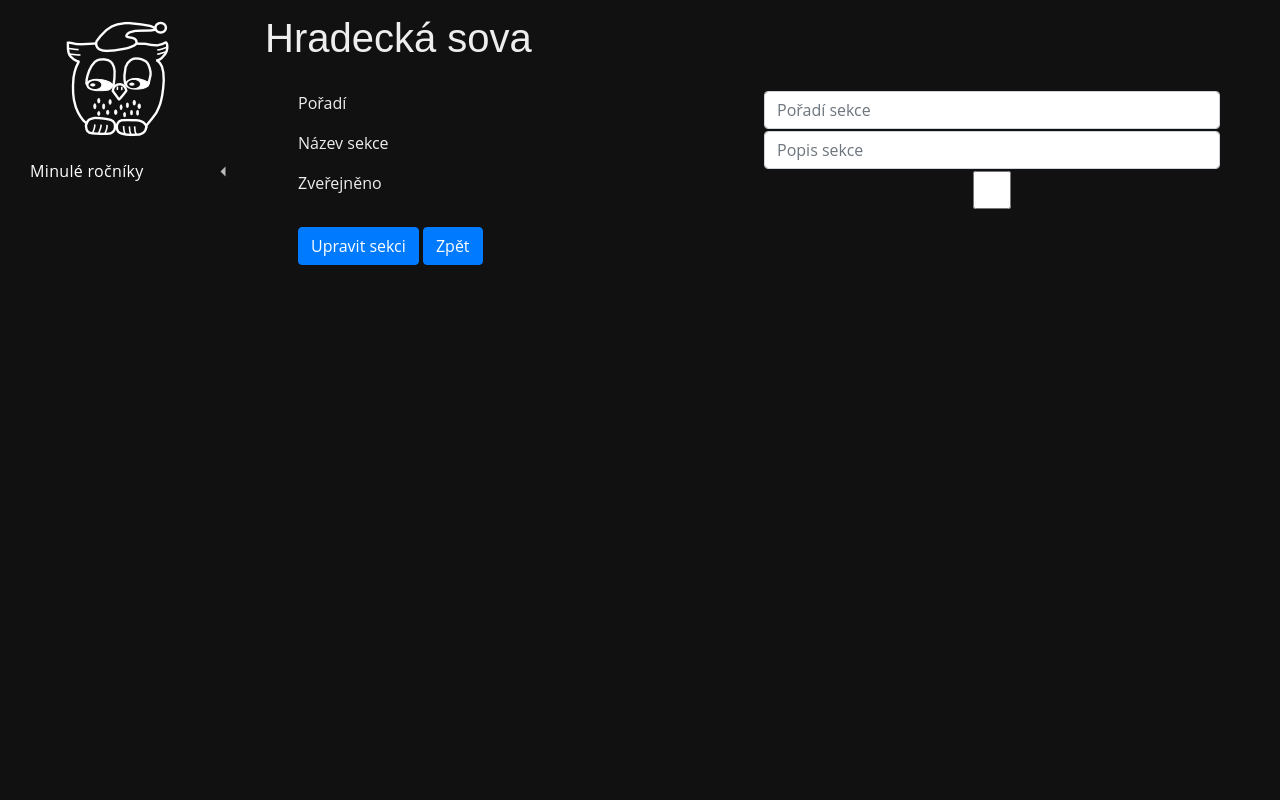
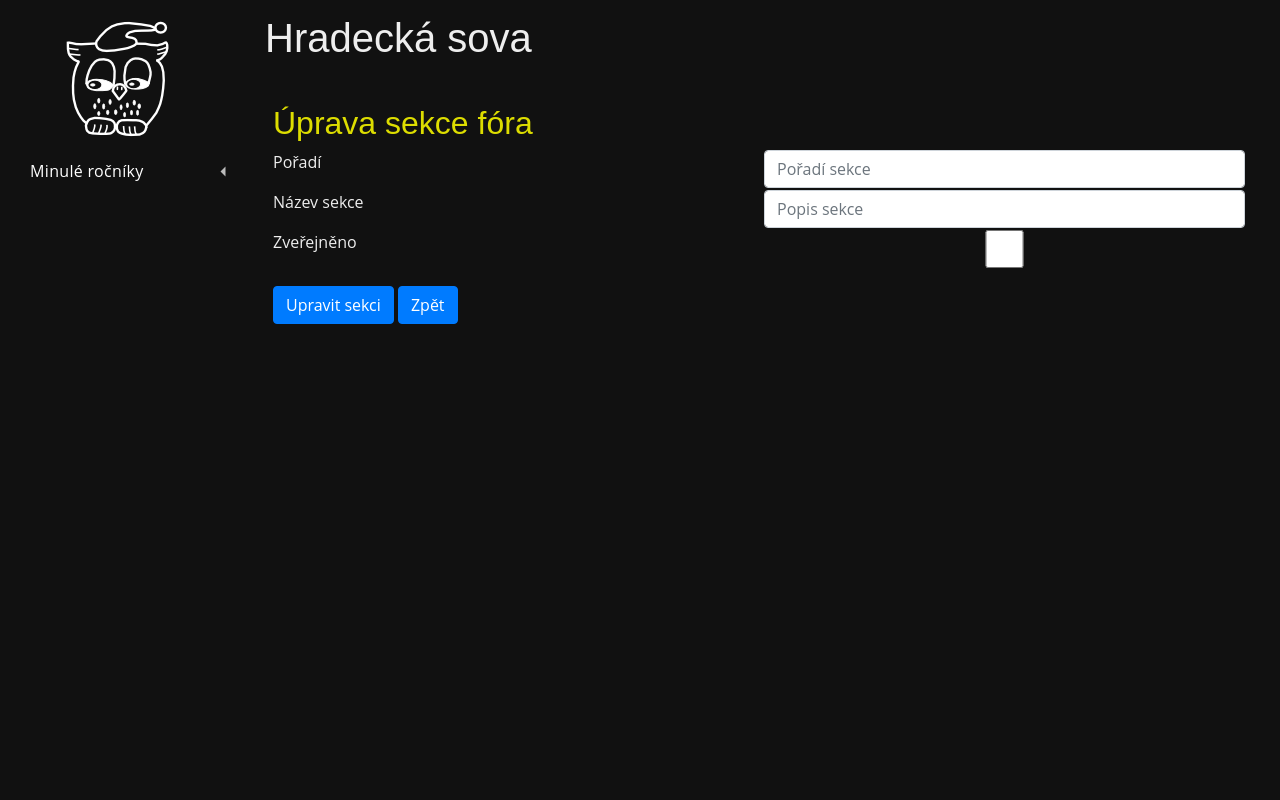
Before and after one commit to pozda2/HKSova, a Flask app: template hksova/templates/admin/forum_section.jinja in a window 1280 px wide. Run offline with Flask 2, Linux system fonts and the light colour scheme; the template is opened without the code that fills it: values that come from a table or form of the project are taken from there, others are empty; parts of the project's set-up code (start-up, migrations or seed data) failed here and were passed over; some libraries are stand-ins or nearby versions.

Commit message:
Small changes in global layout.

```diff
--- a/hksova/static/css/style.css
+++ b/hksova/static/css/style.css
@@ -137,7 +137,8 @@ h1, .h1 {
     -webkit-flex-grow: 2;
     -ms-flex-positive: 2;
     flex-grow: 2;
-    padding: 25px;
+    margin-top: 84px;
+    /*padding: 25px;*/
     background-color: #111111;
 }
 
```
